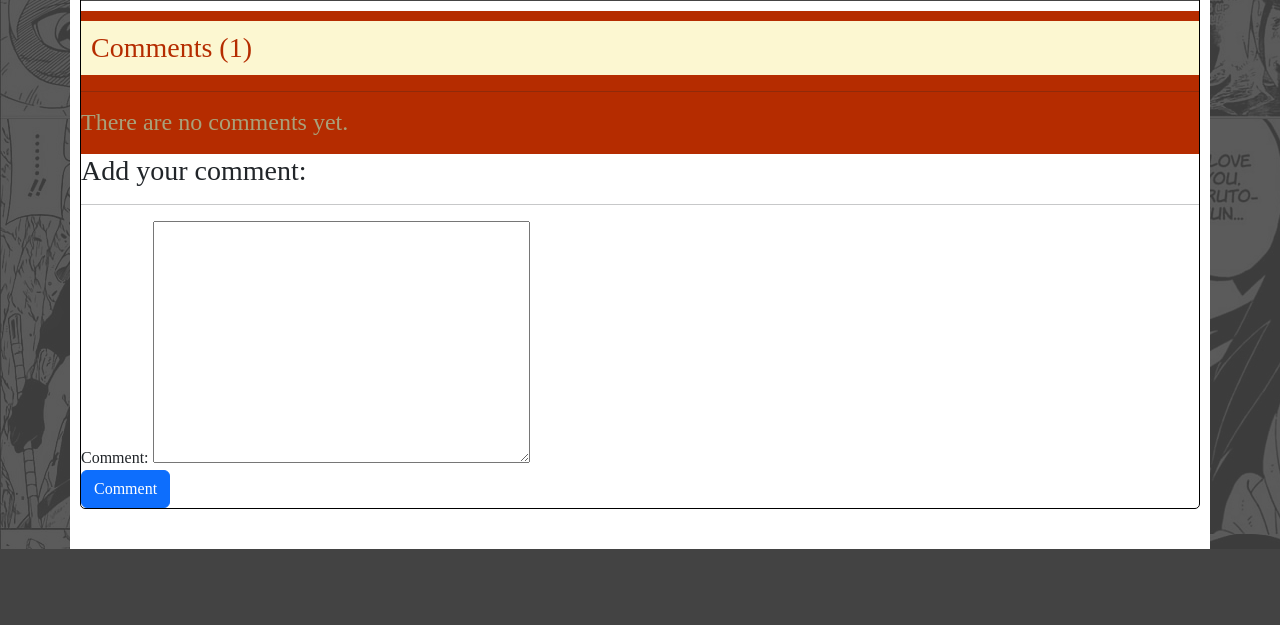
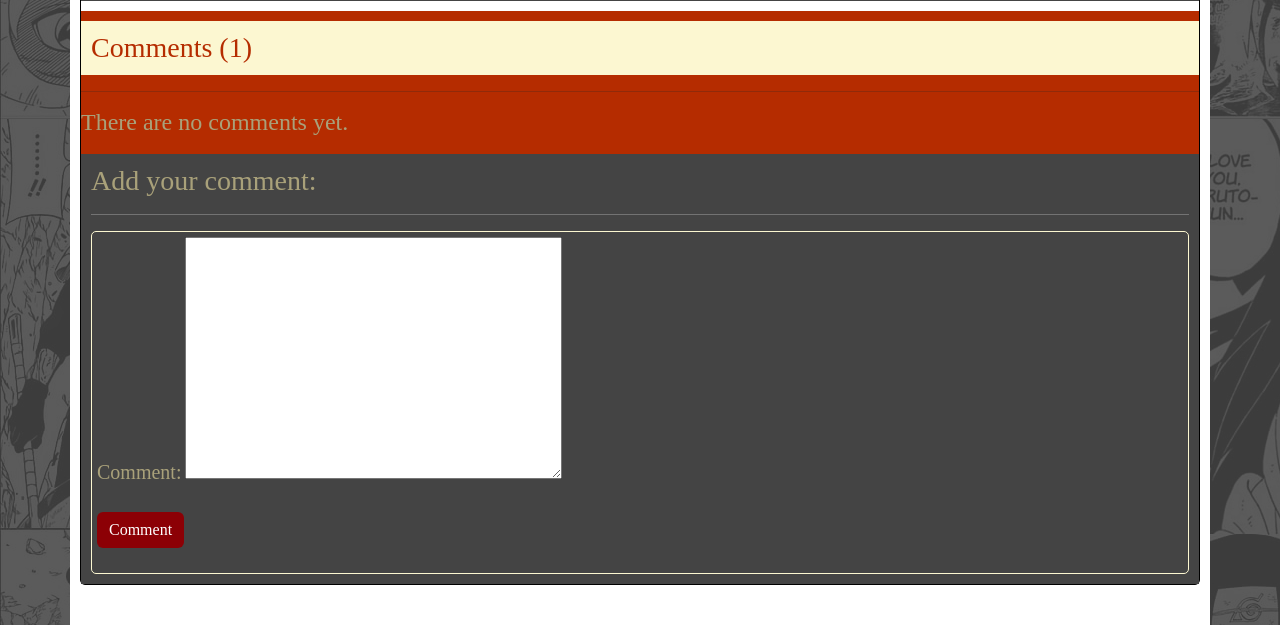
Before and after one commit to Renildo15/MangaCats, a Django app: page /manga/manga_view/00000000-0000-0000-0000-000000000001/ in a window 1280 px wide. Shown: the part 1099-1724 px from the top of the page. Before the commit the page ends 1648 px from the top, so only its background shows below. Run offline with Django 4.2, Linux system fonts and the light colour scheme; tables that the repository leaves empty hold one stand-in row (values such as "Sample post"); grey boxes marked "Sample" are stand-in pictures; some libraries are stand-ins or nearby versions.

Commit message:
style: form do commentario #3

```diff
--- a/core/base_templates/base.html
+++ b/core/base_templates/base.html
@@ -12,7 +12,7 @@
     <link rel="stylesheet" href="https://cdnjs.cloudflare.com/ajax/libs/font-awesome/6.2.1/css/all.min.css" integrity="sha512-MV7K8+y+gLIBoVD59lQIYicR65iaqukzvf/nwasF0nqhPay5w/9lJmVM2hMDcnK1OnMGCdVK+iQrJ7lzPJQd1w==" crossorigin="anonymous" referrerpolicy="no-referrer" />
     <link rel="stylesheet" href="https://cdnjs.cloudflare.com/ajax/libs/font-awesome/6.2.1/css/fontawesome.min.css" integrity="sha512-giQeaPns4lQTBMRpOOHsYnGw1tGVzbAIHUyHRgn7+6FmiEgGGjaG0T2LZJmAPMzRCl+Cug0ItQ2xDZpTmEc+CQ==" crossorigin="anonymous" referrerpolicy="no-referrer" />
     <link rel="stylesheet" href="https://cdnjs.cloudflare.com/ajax/libs/font-awesome/6.2.1/css/solid.min.css" integrity="sha512-6mc0R607di/biCutMUtU9K7NtNewiGQzrvWX4bWTeqmljZdJrwYvKJtnhgR+Ryvj+NRJ8+NnnCM/biGqMe/iRA==" crossorigin="anonymous" referrerpolicy="no-referrer" />
-    <link rel="stylesheet" type="text/css" href="{% static 'css/user_app/style.css' %}">
+    <link rel="stylesheet" type="text/css" href="{% static 'css/user_app/styles.css' %}">
     <script src="https://cdnjs.cloudflare.com/ajax/libs/font-awesome/6.2.1/js/all.min.js" integrity="sha512-rpLlll167T5LJHwp0waJCh3ZRf7pO6IT1+LZOhAyP6phAirwchClbTZV3iqL3BMrVxIYRbzGTpli4rfxsCK6Vw==" crossorigin="anonymous" referrerpolicy="no-referrer"></script>
 
 {% endblock head %}
--- a/core/chapter_app/templates/pages/page/page_list.html
+++ b/core/chapter_app/templates/pages/page/page_list.html
@@ -9,7 +9,7 @@
     <script src="https://cdnjs.cloudflare.com/ajax/libs/bootstrap/5.2.3/js/bootstrap.min.js" integrity="sha512-1/RvZTcCDEUjY/CypiMz+iqqtaoQfAITmNSJY17Myp4Ms5mdxPS5UV7iOfdZoxcGhzFbOm6sntTKJppjvuhg4g==" crossorigin="anonymous" referrerpolicy="no-referrer"></script>
     <link rel="stylesheet" href="https://cdnjs.cloudflare.com/ajax/libs/bootstrap/5.2.3/css/bootstrap.min.css" integrity="sha512-SbiR/eusphKoMVVXysTKG/7VseWii+Y3FdHrt0EpKgpToZeemhqHeZeLWLhJutz/2ut2Vw1uQEj2MbRF+TVBUA==" crossorigin="anonymous" referrerpolicy="no-referrer" />
     <link rel="stylesheet" href="https://cdnjs.cloudflare.com/ajax/libs/font-awesome/4.7.0/css/font-awesome.min.css">
-    <link rel="stylesheet" type="text/css" href="{% static 'css/user_app/style.css' %}">
+    <link rel="stylesheet" type="text/css" href="{% static 'css/user_app/styles.css' %}">
     <script type="text/javascript">
         (function ($) {
             function tinymce4_init(selector) {
--- a/core/manga_app/templates/pages/manga/manga_view.html
+++ b/core/manga_app/templates/pages/manga/manga_view.html
@@ -197,10 +197,8 @@
 
 
         {% include "partials/chapters_list.html" %}
-
         {% include "partials/comments_list.html" %}
-
-       {% include "partials/comments_form.html" %}
+        {% include "partials/comments_form.html" %}
     </div>
 </div>
 
--- a/core/manga_app/templates/partials/comments_form.html
+++ b/core/manga_app/templates/partials/comments_form.html
@@ -1,6 +1,6 @@
-<div >
+<div class="comment-form">
     <h3>Add your comment:</h3>
-    <hr>
+    <hr style="color:white;">
     <form  method="POST" class="form" enctype="multipart/form-data">
         {% csrf_token %}
         <div class="form-group">
@@ -8,8 +8,8 @@
             <label for="">Comment:</label>
             {{form_comment.comment}}
         </div>
-        <div>
-            <input class="btn btn-primary" type="submit" value="Comment"/>
+        <div class="btn-comment-div">
+            <input class="btn btn-primary btn-comment" type="submit" value="Comment"/>
         </div>
     </form>
 
--- a/core/manga_app/templates/partials/head.html
+++ b/core/manga_app/templates/partials/head.html
@@ -9,7 +9,7 @@
     <link rel="stylesheet" href="https://cdnjs.cloudflare.com/ajax/libs/font-awesome/6.2.1/css/all.min.css" integrity="sha512-MV7K8+y+gLIBoVD59lQIYicR65iaqukzvf/nwasF0nqhPay5w/9lJmVM2hMDcnK1OnMGCdVK+iQrJ7lzPJQd1w==" crossorigin="anonymous" referrerpolicy="no-referrer" />
     <link rel="stylesheet" href="https://cdnjs.cloudflare.com/ajax/libs/font-awesome/6.2.1/css/fontawesome.min.css" integrity="sha512-giQeaPns4lQTBMRpOOHsYnGw1tGVzbAIHUyHRgn7+6FmiEgGGjaG0T2LZJmAPMzRCl+Cug0ItQ2xDZpTmEc+CQ==" crossorigin="anonymous" referrerpolicy="no-referrer" />
     <link rel="stylesheet" href="https://cdnjs.cloudflare.com/ajax/libs/font-awesome/6.2.1/css/solid.min.css" integrity="sha512-6mc0R607di/biCutMUtU9K7NtNewiGQzrvWX4bWTeqmljZdJrwYvKJtnhgR+Ryvj+NRJ8+NnnCM/biGqMe/iRA==" crossorigin="anonymous" referrerpolicy="no-referrer" />
-    <link rel="stylesheet" type="text/css" href="{% static 'css/user_app/style.css' %}">
+    <link rel="stylesheet" type="text/css" href="{% static 'css/user_app/styles.css' %}">
     <script src="https://cdnjs.cloudflare.com/ajax/libs/font-awesome/6.2.1/js/all.min.js" integrity="sha512-rpLlll167T5LJHwp0waJCh3ZRf7pO6IT1+LZOhAyP6phAirwchClbTZV3iqL3BMrVxIYRbzGTpli4rfxsCK6Vw==" crossorigin="anonymous" referrerpolicy="no-referrer"></script>
     <script src="https://cdnjs.cloudflare.com/ajax/libs/bootstrap/5.2.3/js/bootstrap.min.js" integrity="sha512-1/RvZTcCDEUjY/CypiMz+iqqtaoQfAITmNSJY17Myp4Ms5mdxPS5UV7iOfdZoxcGhzFbOm6sntTKJppjvuhg4g==" crossorigin="anonymous" referrerpolicy="no-referrer"></script>
     <script type="text/javascript">
--- a/core/static/css/user_app/style.css
+++ b/core/static/css/user_app/styles.css
@@ -866,7 +866,7 @@ header{
 .content-manga-info .chapter-list ul::-webkit-scrollbar {
     width: 5px;
     background-color: #F5F5F5;
-  }
+}
 
 .content-manga-info .chapter-list ul::-webkit-scrollbar-thumb {
     background-color: var(--color5);
@@ -999,7 +999,59 @@ header{
 }
 .content-manga-info .comment-section .comment-div .comment-container h4{
     padding: 0 10px;
+
 }
+/* comment form */
+
+.content-manga-info .comment-form{
+    padding: 10px;
+    background-color: var(--color1);
+}
+
+.content-manga-info .comment-form h3{
+    color: var(--color3);
+}
+.content-manga-info .comment-form form{
+    border: 1px solid var(--color2);
+    padding: 5px;
+    border-radius: 5px;
+
+}
+.content-manga-info .comment-form form .form-group label{
+    color: var(--color3);
+    font-size: 20px;
+    margin-bottom: 5px;
+}
+.content-manga-info .comment-form form .btn-comment-div{
+    margin: 10px 0;
+    padding: 10px 0;
+}
+.content-manga-info .comment-form form .btn-comment-div .btn-comment{
+    background-color: var(--color5);
+    border: none;
+}
+
+.content-manga-info .comment-form form .btn-comment-div .btn-comment:hover{
+    color: var(--color5);
+    background-color: white;
+}
+
+.content-manga-info .comment-form form .btn-comment-div .btn-comment:focus{
+    outline: none;
+    border: none;
+    box-shadow: none;
+}
+
+.content-manga-info .comment-form form .form-group .errorlist{
+    color: var(--color5);
+    background-color: var(--color2);
+    padding: 10px;
+}
+
+.content-manga-info .comment-form form .form-group .errorlist li{
+    list-style: none;
+}
+
 /* pages */
 
 .content-pages .pages-list{
```
